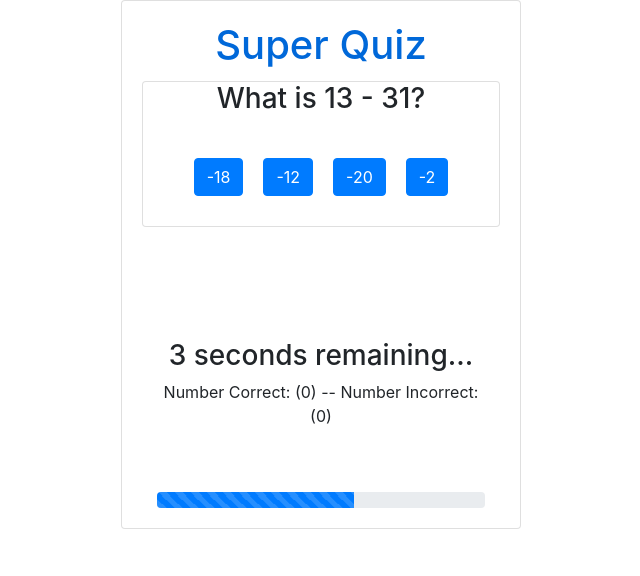
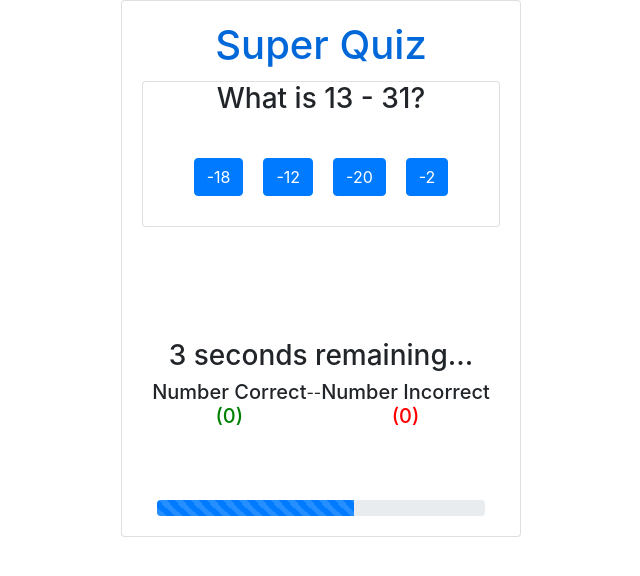
Before and after one commit to FineasA/super-quiz, a Vue app: page / in a window 1280 px wide. Both pictures are taken after a click on the button "Begin Quiz". Shown: the top 576 px of the page, without its empty margins (319-959 px from the left). Built offline with nearby package versions, Linux system fonts and the light colour scheme.

Commit message:
added scoring

```diff
--- a/public/index.html
+++ b/public/index.html
@@ -6,8 +6,12 @@
   <meta http-equiv="X-UA-Compatible" content="IE=edge">
   <meta name="viewport" content="width=device-width,initial-scale=1.0">
   <link rel="icon" href="<%= BASE_URL %>favicon.ico">
-  <!-- <link rel="stylesheet" href="https://maxcdn.bootstrapcdn.com/bootstrap/3.3.7/css/bootstrap.min.css"
-    integrity="sha384-BVYiiSIFeK1dGmJRAkycuHAHRg32OmUcww7on3RYdg4Va+PmSTsz/K68vbdEjh4u" crossorigin="anonymous"> -->
+  <script src="https://code.jquery.com/jquery-3.4.1.slim.min.js"
+    integrity="sha384-J6qa4849blE2+poT4WnyKhv5vZF5SrPo0iEjwBvKU7imGFAV0wwj1yYfoRSJoZ+n"
+    crossorigin="anonymous"></script>
+  <script src="https://cdn.jsdelivr.net/npm/popper.js@1.16.0/dist/umd/popper.min.js"
+    integrity="sha384-Q6E9RHvbIyZFJoft+2mJbHaEWldlvI9IOYy5n3zV9zzTtmI3UksdQRVvoxMfooAo"
+    crossorigin="anonymous"></script>
   <link rel="stylesheet" href="https://stackpath.bootstrapcdn.com/bootstrap/4.4.1/css/bootstrap.min.css"
     integrity="sha384-Vkoo8x4CGsO3+Hhxv8T/Q5PaXtkKtu6ug5TOeNV6gBiFeWPGFN9MuhOf23Q9Ifjh" crossorigin="anonymous">
   <script src="https://stackpath.bootstrapcdn.com/bootstrap/4.4.1/js/bootstrap.min.js"
--- a/src/App.vue
+++ b/src/App.vue
@@ -1,7 +1,6 @@
 <template>
   <div class="container d-flex justify-content-center">
     <div class="row">
-      <hr />
       <div class="card" style="width: 25rem;">
         <div class="card-body">
           <h1 class="card-title text-center" style="color: #0068D9">
--- a/src/components/NumberCorrect.vue
+++ b/src/components/NumberCorrect.vue
@@ -1,9 +1,15 @@
 <template>
-  <p>
-    Number Correct: ({{ numberCorrect }}) -- Number Incorrect: ({{
-      numberIncorrect
-    }})
-  </p>
+  <div class="row text-center d-flex justify-content-center">
+    <h5>
+      Number Correct
+      <p style="color: green">({{ numberCorrect }})</p>
+    </h5>
+    --
+    <h5>
+      Number Incorrect
+      <p style="color: red">({{ numberIncorrect }})</p>
+    </h5>
+  </div>
 </template>
 
 <script>
```
